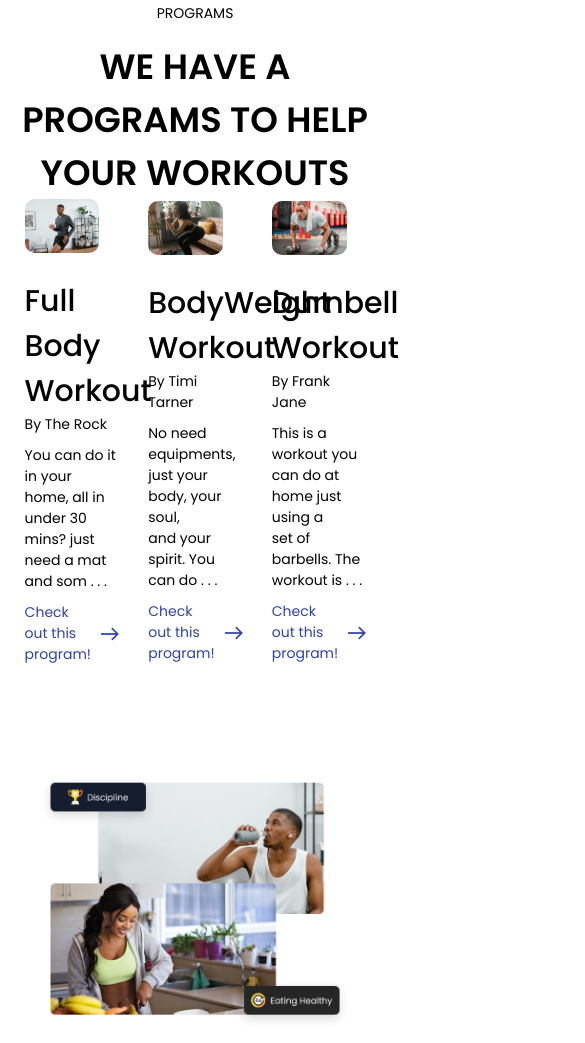
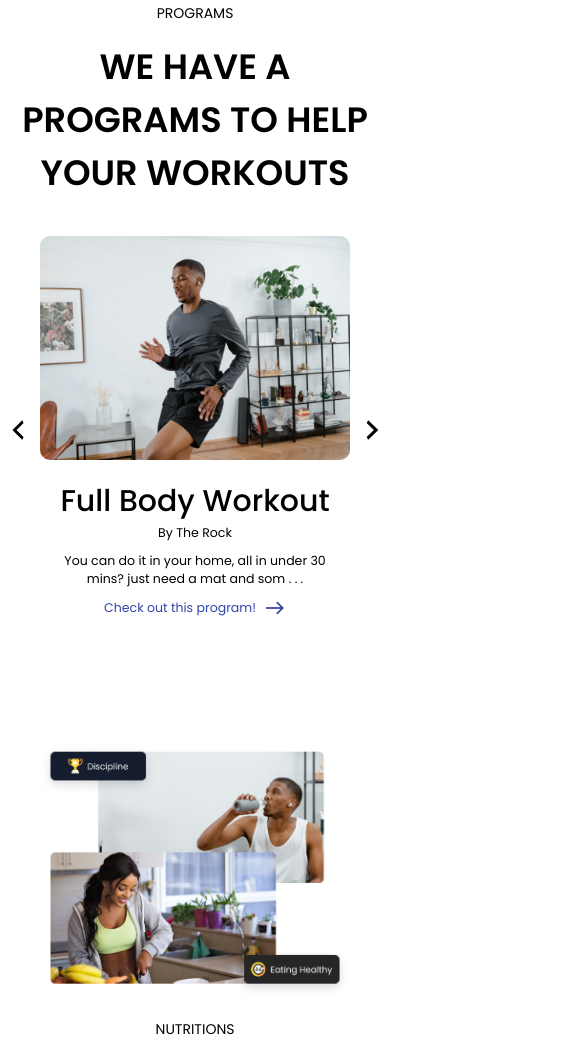
Before and after one commit to bogdanchik88/First_super_site, a plain HTML site: page index.html in a window 390 px wide. Shown: the part 774-1817 px from the top of the page, 585 px wide, since content can reach past the window. Drawn offline with Linux system fonts and the light colour scheme.

Commit message:
add swiper

```diff
--- a/index.html
+++ b/index.html
@@ -13,6 +13,7 @@
         <link rel="icon" href="site_icon.ico">
         <script src="js/burger.js"></script>
         <script src="js/redirect.js"></script>
+        <script src="js/swiper.js"></script>
     </head>
 
     <body>
@@ -69,9 +70,9 @@
             </div>
 
             <div class="slider">
-                <a href="#" class="arrow"><img src="images/arrow-left.png" alt="" ></a>
+                <button class="arrow" id="left" onclick="switchCard(this.id)"><img src="images/arrow-left.png" alt=""></button>
 
-                <div class="point">
+                <div class="point" id="point-1">
                     <img src="images/slider-pic1.png" class="point-pic">
                     <h2>Full Body Workout</h2>
                     <p>By The Rock</p>
@@ -80,7 +81,7 @@
                     <a href="#"></a>
                     <p class="point-link"><a href="#">Check out this program!</a><img src="images/arrow.png"></p>
                 </div>
-                <div class="point">
+                <div class="point" id="point-2">
                     <img src="images/slider-pic2.png" class="point-pic">
                     <h2>BodyWeight Workout</h2>
                     <p>By Timi Tarner</p>
@@ -89,7 +90,7 @@
                     <a href="#"></a>
                     <p class="point-link"><a href="#">Check out this program!</a><img src="images/arrow.png"></p>
                 </div>
-                <div class="point">
+                <div class="point" id="point-3">
                     <img src="images/slider-pic3.png" class="point-pic">
                     <h2>Dumbell Workout</h2>
                     <p>By Frank Jane</p>
@@ -99,7 +100,7 @@
                     <p class="point-link"><a href="#">Check out this program!</a><img src="images/arrow.png"></p>
                 </div>
 
-                <a href="#" class="arrow"><img src="images/arrow-right.png" alt=""></a>
+                <button class="arrow" id="right" onclick="switchCard(this.id)"><img src="images/arrow-right.png" alt=""></button>
             </div>
 
             <div class="preparation">
--- /dev/null
+++ b/js/swiper.js
@@ -0,0 +1,36 @@
+document.addEventListener("DOMContentLoaded", () => {
+    console.log(window.innerWidth)
+    if (window.innerWidth < 420) {
+        const points = document.querySelectorAll(".point");
+        points[0].classList.add("visible");
+    }
+  });
+
+function switchCard(id) {
+    const cards = document.querySelector(".slider");
+
+    if (window.innerWidth < 420) {
+        const activeCard = cards.getElementsByClassName("visible")[0]
+        activeCard.classList.remove('visible');
+        const activeCardId = activeCard.id.split("-")[1];
+        const intId = parseInt(activeCardId);
+
+        const types = {
+            "left": (intId - 1),
+            "right": (intId + 1),
+        }
+
+        var newId = types[id];
+
+        if (newId > 3) {
+            newId = 1;
+        } else if (newId < 1) {
+            newId = 3;
+        }
+
+        const newCard = document.getElementById("point-" + (newId));
+        newCard.classList.add("visible");
+    } else {
+        console.log("123")
+    }
+}
--- a/responsive.css
+++ b/responsive.css
@@ -232,9 +232,8 @@
         justify-content: center;
     }
 
-
-
     .border{
+        width: auto;
         margin-top:70px;
     }
 
@@ -248,11 +247,27 @@
     .footer-links{
         margin-left:10px;
     }
+    .footer-links h1{
+        margin-bottom:10px;
+    }
+    .footer-links h2{
+        display:none;
+    }
+    .h2{
+        font-size: 0.9em;
+    }
+    .h3{
+        font-size: 0.9em;
+    }
     .footer-text{
         gap:10px;
         align-items: flex-start;
         margin-left: 10px;
         margin-right: 10px;
+    }
+    .footer-text h1{
+        margin-bottom:5px;
+        font-size:1em;
     }
     #foot-text{
         display:flex;
@@ -261,5 +276,51 @@
     }
     .footer-end{
         margin-bottom:10px;
+        font-size: 0.8em;
+    }
+
+    #ban-1, #ban-2, #ban-3 {
+        display: none;
+    }
+
+    .point {
+        display: none;
+    }
+
+    .visible {
+        max-width: 80%;
+        display: flex;
+        flex-direction: column;
+        justify-content: center;
+        text-align: center;
+        height: 425px;
+    }
+
+    .point-pic {
+        max-width: 100%;
+    }
+
+    .point-link {
+        justify-content: center;
+    }
+
+    .slider {
+        width: 100%;
+        margin-top: 20px;
+        gap: 5px;
+    }
+
+    .point h2 {
+        width: 100%;
+        text-wrap: nowrap;
+    }
+
+    .point p {
+        font-size: 0.785em;
+        width: 100%;
+    }
+
+    .arrow:hover {
+        opacity: 1;
     }
 }
--- a/style.css
+++ b/style.css
@@ -252,6 +252,9 @@ header{
 }
 	.arrow{
 		opacity:1;
+		background: transparent;
+		border: none;
+		padding: 0;
 	}
 	.arrow:hover{
 		opacity:0.6;
```
